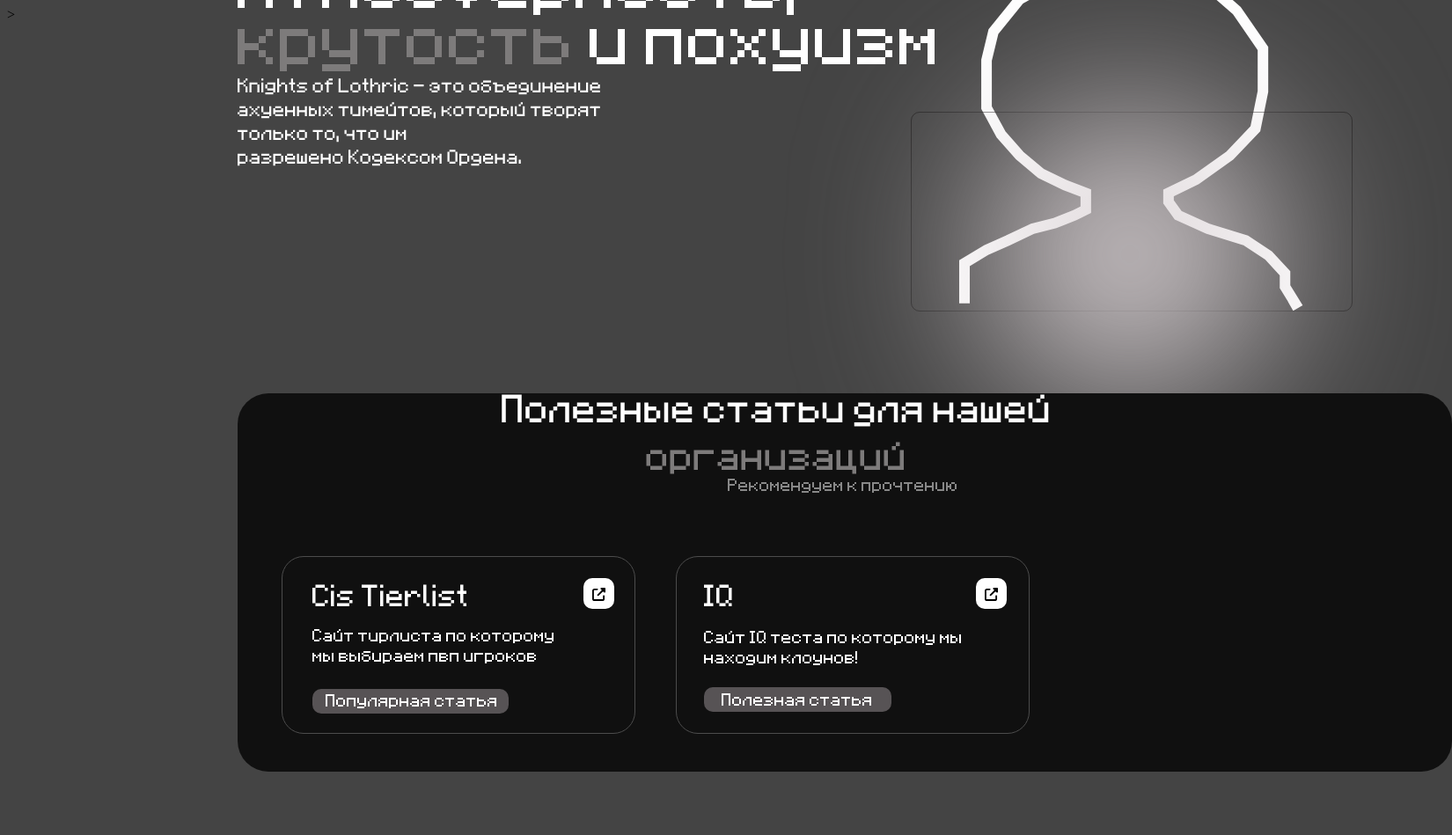
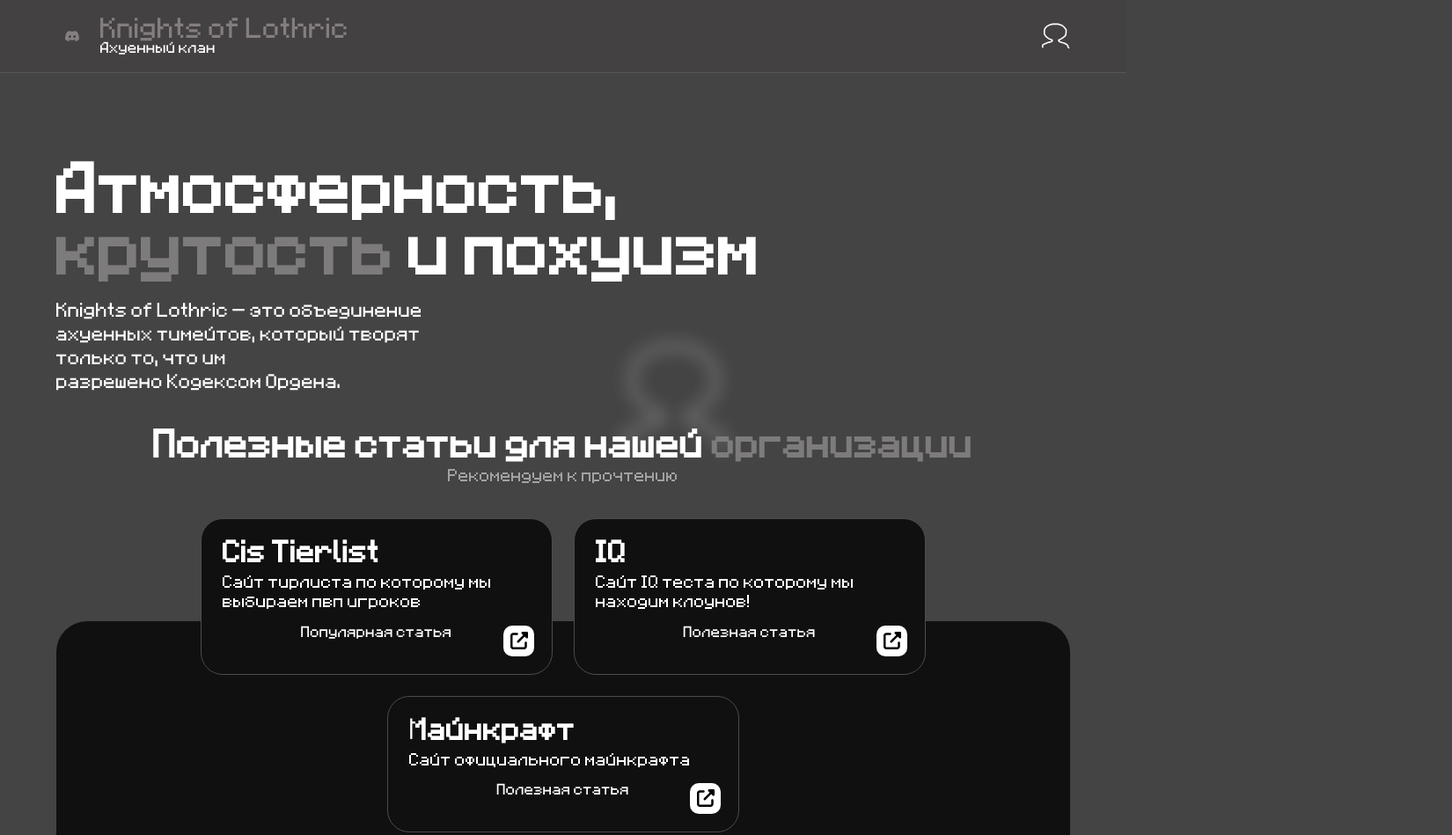
Before and after one commit to DanichTok/Knights-of-Lothrics, a plain HTML site: page index.html in a window 1280 px wide. Shown: the top 949 px of the page at 88% size, 1650 px wide, since content can reach past the window. Before the commit the page ends 877 px from the top, so only its background shows below. Drawn offline with Linux system fonts and the light colour scheme.

Commit message:
Add files via upload

```diff
--- a/index.html
+++ b/index.html
@@ -1,48 +1,72 @@
 <!DOCTYPE html>
-<html>
+<html lang="ru">
 <head>
+  <meta charset="UTF-8" />
+  <meta name="viewport" content="width=device-width, initial-scale=1.0" />
   <title>Knights of Lothric</title>
-  <link rel="stylesheet" type="text/css" href="styles.css">
-  <link rel="icon" href="Lothric111.png" type="image/png">
+  <link rel="stylesheet" type="text/css" href="styles.css" />
+  <link rel="icon" href="Lothric111.png" type="image/png" />
 </head>
 <body>
-                  <!-- Шапка сайта верхний блок -->>
-  <Div class="Nav"></Div>
-    <div class="discord" ></div>
-      <a href="https://discord.gg/Wga3ysv3y4">
-        <img src="img/discord.svg" alt="lorem" class="discord-img">
-      </a>
-          <div class="Minecraft" >Knights of Lothric</div>
-            <Div class="text1">Ахуенный клан</Div>
-                <img src="img/Lothric.svg" alt="lorem" class="Lothric">
-                  <!-- Основа сайта -->
-  <div class="text2">Атмосферность,<br><span style="color:#7d7b7b;">крутость</span> и похуизм</div>
-  <div class="text3">Knights of Lothric - это объединение<br> ахуенных тимейтов, который творят<br> только то, что им<br> разрешено Кодексом Ордена.</div>
-  <img src="img/Lothric2.svg" alt="lorem" class="Lothric2">
-  <div class="block1"></div>
-  <div class="block2"></div>
-  <div class="block3"></div>
-  <div class="text4">Полезные статьи для нашей <span style="color: #7d7b7b;">организаций</span></div>
-  <div class="text5">Рекомендуем к прочтению</div>
-  <div class="block5">
-    <div class="text6">Cis Tierlist</div>
-      <div class="text7">Сайт тирлиста по которому<br> мы выбираем пвп игроков</div>
-        <div class="block6"></div>
-          <div class="text8">Популярная статья</div>
-            <div class="block7"></div>
-              <a href="https://cistiers.net/">
-                <img src="img/URL.svg" alt="lorem" class="URL">
-              </a>
-  </div>
-  <div class="block8">
-    <div class="text9">IQ</div>
-      <div class="text10">Сайт IQ теста по которому мы находим клоунов!</div>
-        <div class="block9"></div>
-          <div class="text11">Полезная статья</div>
-            <div class="block10"></div>
-              <a href="https://ru.iq-test.cc/">
-                <img src="img/URL.svg" alt="lorem" class="URL2">
-              </a>
-  </div>
+  <!-- Шапка сайта -->
+  <header class="header">
+    <a href="https://discord.gg/Wga3ysv3y4" class="discord-link" target="_blank">
+      <img src="img/discord.svg" alt="Присоединиться к Discord" class="discord-img" />
+    </a>
+    <div class="logo-text">
+      <div class="site-title">Knights of Lothric</div>
+      <div class="tagline">Ахуенный клан</div>
+    </div>
+    <img src="img/Lothric.svg" alt="Логотип Knights of Lothric" class="lothric-logo" />
+  </header>
+
+  <!-- Основное содержимое -->
+  <main class="main">
+    <h1 class="hero-title">Атмосферность,<br><span>крутость</span> и похуизм</h1>
+    <p class="hero-desc">
+      Knights of Lothric — это объединение<br>
+      ахуенных тимейтов, который творят<br>
+      только то, что им<br>
+      разрешено Кодексом Ордена.
+    </p>
+    <img src="img/Lothric2.svg" alt="" class="lothric2" />
+
+    <section class="articles">
+      <h2 class="articles-title">Полезные статьи для нашей <span>организации</span></h2>
+      <p class="articles-subtitle">Рекомендуем к прочтению</p>
+
+      <div class="cards">
+        <!-- Карточка 1 -->
+        <article class="card">
+          <h3 class="card-title">Cis Tierlist</h3>
+          <p class="card-desc">Сайт тирлиста по которому мы выбираем пвп игроков</p>
+          <span class="label">Популярная статья</span>
+          <a href="https://cistiers.net/" target="_blank" class="card-link">
+            <img src="img/URL.svg" alt="Перейти" class="url-icon" />
+          </a>
+        </article>
+
+        <!-- Карточка 2 -->
+        <article class="card">
+          <h3 class="card-title">IQ</h3>
+          <p class="card-desc">Сайт IQ теста по которому мы находим клоунов!</p>
+          <span class="label">Полезная статья</span>
+          <a href="https://ru.iq-test.cc/" target="_blank" class="card-link">
+            <img src="img/URL.svg" alt="Пройти тест" class="url-icon" />
+          </a>
+        </article>
+
+        <!-- Карточка 3 -->
+        <article class="card">
+          <h3 class="card-title">Майнкрафт</h3>
+          <p class="card-desc">Сайт официального майнкрафта</p>
+          <span class="label">Полезная статья</span>
+          <a href="https://www.minecraft.net/" target="_blank" class="card-link">
+            <img src="img/URL.svg" alt="Перейти" class="url-icon" />
+          </a>
+        </article>
+      </div>
+    </section>
+  </main>
 </body>
 </html>
--- a/styles.css
+++ b/styles.css
@@ -1,264 +1,250 @@
-       body{
-    background-color: #444444; /* Цвет фона веб-страницы */
+/* Обнуление и базовые стили */
+* {
+  margin: 0;
+  padding: 0;
+  box-sizing: border-box;
 }
-       .Nav {
-    border-bottom: 1px solid rgba(255, 255, 255, 0.1);
-   width: 1920px;
-    height: 73px;
-    background: rgba(65, 60, 60, 0.4);
-   position: absolute; /* Абсолютное позиционирование */
-    bottom: 880px; /* Положение от нижнего края */
-    right: 5px; /* Положение от правого края */
+
+body {
+  background-color: #444444;
+  font-family: "Minecraft", sans-serif;
+  color: #fff;
+  min-height: 100vh;
+  overflow-x: hidden;
 }
-      .discord{
-   border: 1px solid #7e7e7e;
-   border-radius: 5px;
-   width: 35px;
-   height: 35px;
-   background: #3f3c3d;
-   position: absolute; /* Абсолютное позиционирование */
-    bottom: 900px; /* Положение от нижнего края */
-    right: 320px; /* Положение от правого края */
-      }
-      .discord-img {
-         width: 189;
-         height: 100;
-         position: absolute; /* Абсолютное позиционирование */
-    bottom: 909px; /* Положение от нижнего края */
-    right: 327px; /* Положение от правого края */
-      }
+
 @font-face {
   font-family: "Minecraft";
   src: url(minecraft.ttf);
 }
-   .Minecraft{
-   font-family: "Minecraft", sans-serif;
-   font-weight: 400;
-   font-size: 26px;
-   line-height: 100%;
+
+/* Адаптивная шапка */
+.header {
+  display: flex;
+  align-items: center;
+  gap: 15px;
+  padding: 20px 5%;
+  border-bottom: 1px solid rgba(255, 255, 255, 0.1);
+  background: rgba(65, 60, 60, 0.4);
+  position: relative;
+  z-index: 1000;
+}
+
+.discord-link {
+  width: 35px;
+  height: 35px;
+  display: flex;
+  align-items: center;
+  justify-content: center;
+}
+
+.discord-img {
+  width: 18px;
+  height: 18px;
+}
+
+.logo-text {
+  display: flex;
+  flex-direction: column;
+  gap: 2px;
+}
+
+.site-title {
+  font-size: clamp(1.5rem, 4vw, 26px);
   color: #847d80;
-         position: absolute; /* Абсолютное позиционирование */
-    bottom: 909px; /* Положение от нижнего края */
-    right: 1261px; /* Положение от правого края */
 }
-   .text1{
-   font-family: "Minecraft", sans-serif;
-   font-weight: 400;
+
+.tagline {
+  font-size: clamp(0.875rem, 2.5vw, 14px);
+  color: #fff;
+}
+
+.lothric-logo {
+  width: 32px;
+  height: 32px;
+  margin-left: auto;
+}
+
+/* Основное содержимое */
+.main {
+  padding: 100px 5% 60px;
+  position: relative;
+}
+
+.hero-title {
+  font-size: clamp(2.5rem, 8vw, 64px);
+  line-height: 1.1;
+  margin-bottom: 16px;
+}
+
+.hero-title span {
+  color: #7d7b7b;
+}
+
+.hero-desc {
+  font-size: clamp(1rem, 3vw, 18px);
+  line-height: 1.5;
+  margin-bottom: 40px;
+  max-width: 600px;
+}
+
+.lothric2 {
+  width: 120px;
+  height: 120px;
+  filter: blur(10px);
+  opacity: 0.6;
+  position: absolute;
+  top: 40%;
+  left: 60%;
+  transform: translate(-50%, -50%);
+  z-index: -1;
+}
+
+/* Фоновый блок под карточками */
+.main::before {
+  content: '';
+  position: absolute;
+  bottom: 0;
+  left: 5%;
+  width: 90%;
+  height: 300px;
+  background: #101010;
+  border-radius: 35px;
+  z-index: -2;
+}
+
+/* Заголовки статей */
+.articles-title {
+  font-size: clamp(1.75rem, 5vw, 36px);
+  text-align: center;
+  margin-bottom: 8px;
+}
+
+.articles-title span {
+  color: #7d7b7b;
+}
+
+.articles-subtitle {
+  font-size: clamp(0.875rem, 2.5vw, 16px);
+  color: rgba(255, 255, 255, 0.5);
+  text-align: center;
+  margin-bottom: 40px;
+}
+
+/* Карточки */
+.cards {
+  display: flex;
+  flex-wrap: wrap;
+  justify-content: center;
+  gap: 24px;
+  max-width: 1400px;
+  margin: 0 auto;
+}
+
+.card {
+  background: #101010;
+  border: 1px solid #4c4c4c;
+  border-radius: 25px;
+  width: 100%;
+  max-width: 400px;
+  padding: 24px;
+  position: relative;
+  color: #fff;
+}
+
+.card-title {
+  font-size: 28px;
+  margin-bottom: 8px;
+}
+
+.card-desc {
+  font-size: 16px;
+  line-height: 1.4;
+  margin-bottom: 16px;
+  color: #fff;
+}
+
+.label {
+  display: block;
   font-size: 14px;
-   line-height: 100%;
-   color: #fff;
-         position: absolute; /* Абсолютное позиционирование */
-    bottom: 894px; /* Положение от нижнего края */
-    right: 1414px; /* Положение от правого края */
-   }
-   .Lothric{
-   stroke-width: 2px;
-   stroke: #fff;
-   position: absolute; /* Абсолютное позиционирование */
-    bottom: 894px; /* Положение от нижнего края */
-    right: 1563px; /* Положение от правого края */
-   }
-   .text2{
-   font-family: "Minecraft", sans-serif;
-   font-weight: 400;
-   font-size: 64px;
-   line-height: 100%;
-   color: #fff;
-    position: absolute; /* Абсолютное позиционирование */
-    bottom: 719px; /* Положение от нижнего края */
-    left: 270px;
-   }
-   .text3{
-   font-family: "Minecraft", sans-serif;
-   font-weight: 400;
-   font-size: 18px;
-   line-height: 150%;
-   color: #fff;
-    position: absolute; /* Абсолютное позиционирование */
-    bottom: 607px; /* Положение от нижнего края */
-    left: 270px;
-   }
-   .Lothric2{
-      stroke-width: 12px;
-stroke: #fff;
-     position: absolute; /* Абсолютное позиционирование */
-    bottom: 446px; /* Положение от нижнего края */
-    left: 1090px;
-   }
-   .block1{
-   border: 1px solid rgba(12, 11, 11, 0.5);
-   border-radius: 10px;
-   width: 500px;
-   height: 225px;
-   position: absolute; /* Абсолютное позиционирование */
-    bottom: 446px; /* Положение от нижнего края */
-    left: 1035px;
-   }
-   .block2{
-   border-radius: 9999px;
-   width: 322px;
-   height: 322px;
-   filter: blur(104px);
-   background: #dbd3d6;
-   position: absolute; /* Абсолютное позиционирование */
-    bottom: 350px; /* Положение от нижнего края */
-    left: 1123px;
-   }
-   .block3{
-   border-radius: 35px;
-   width: 1380px;
-   height: 430px;
-   background: #101010;
-   position: absolute; /* Абсолютное позиционирование */
-   bottom: -77px; /* Положение от нижнего края */
-   left: 270px;
-   }
-   .text4{
-   font-family: "Minecraft", sans-serif;
-   font-weight: 400;
-   font-size: 36px;
-   line-height: 150%;
   text-align: center;
   color: #fff;
-   position: absolute; /* Абсолютное позиционирование */
-   bottom: 252px; /* Положение от нижнего края */
-   left: 486px;
+  margin-bottom: 16px;
 }
-   .text5{
-   font-family: "Minecraft", sans-serif;
-   font-weight: 400;
-   font-size: 16px;
-   line-height: 150%;
-   text-align: center;
-   color: rgba(255, 255, 255, 0.5);
-   position: absolute; /* Абсолютное позиционирование */
-   bottom: 236px; /* Положение от нижнего края */
-   left: 827px;
-   }
-   .block5{
-   border: 1px solid #4c4c4c;
-   border-radius: 25px;
-   width: 400px;
-   height: 200px;
-   position: absolute; /* Абсолютное позиционирование */
-   bottom: -34px; /* Положение от нижнего края */
-   left: 320px;
-   }
-   .text6{
-   font-family: "Minecraft", sans-serif;
-   font-weight: 400;
-   font-size: 28px;
-   line-height: 100%;
-   color: #fff;
-   position: absolute; /* Абсолютное позиционирование */
-   bottom: 140px;
-   left: 34px;
-   }
-   .text7{
-   font-family: "Minecraft", sans-serif;
-   font-weight: 400;
-   font-size: 16px;
-   line-height: 144%;
-   color: #fff;
-   position: absolute; /* Абсолютное позиционирование */
-   bottom: 75px;
-   left: 34px;
-   }
-   .block6{
-   border-radius: 10px;
-   width: 223px;
-   height: 28px;
-   position: absolute; /* Абсолютное позиционирование */
-   bottom: 22px;
-   left: 34px;
-   background: #575355;
-   }
-   .text8{
-   font-family: "Minecraft", sans-serif;
-   font-weight: 400;
-   font-size: 16px;
-   line-height: 150%;
-   text-align: center;
-   color: #fff;
-   position: absolute; /* Абсолютное позиционирование */
-   bottom: 24px;
-   left: 49px;
-   }
-   .block7{
-   border-radius: 10px;
+
+.card-link {
+  position: absolute;
+  bottom: 20px;
+  right: 20px;
   width: 35px;
   height: 35px;
   background: #fff;
-   position: absolute; /* Абсолютное позиционирование */
-   bottom: 141px;
-   left: 342px;
+  border-radius: 10px;
+  display: flex;
+  align-items: center;
+  justify-content: center;
 }
-   .URL{
-   position: absolute; /* Абсолютное позиционирование */
-   bottom: 150px;
-   left: 352px;
+
+.url-icon {
+  width: 20px;
+  height: 20px;
 }
-   .block8{
-   border: 1px solid #4c4c4c;
-   border-radius: 25px;
-   width: 400px;
-   height: 200px;
-   position: absolute; /* Абсолютное позиционирование */
-   bottom: -34px;
-   left: 768px;
+
+/* Адаптивность — медиа-запросы */
+@media (max-width: 768px) {
+  .header {
+    padding: 15px 5%;
   }
-   .text9{
-   font-family: "Minecraft", sans-serif;
-   font-weight: 400;
-   font-size: 28px;
-   line-height: 100%;
-   color: #fff;
-   position: absolute; /* Абсолютное позиционирование */
-   bottom: 140px;
-   left: 31px;
+
+  .site-title, .tagline {
+    font-size: 14px;
   }
-   .text10{
-   font-family: "Minecraft", sans-serif;
-   font-weight: 400;
+
+  .main {
+    padding: 80px 5% 50px;
+  }
+
+  .hero-title {
+    font-size: 2.5rem;
+  }
+
+  .hero-desc {
     font-size: 16px;
-   line-height: 144%;
-   color: #fff;
-   position: absolute; /* Абсолютное позиционирование */
-   bottom: 73px;
-   left: 31px;
   }
-   .block9{
-   border-radius: 10px;
-   width: 213px;
-   height: 28px;
-   background: #575355;
-   position: absolute; /* Абсолютное позиционирование */
-   bottom: 24px;
-   left: 31px;
+
+  .cards {
+    gap: 20px;
   }
-   .text11{
-   font-family: "Minecraft", sans-serif;
-   font-weight: 400;
-   font-size: 16px;
-   line-height: 150%;
-   text-align: center;
-   color: #fff;
-   position: absolute; /* Абсолютное позиционирование */
-   bottom: 25px;
-   left: 51px;
+
+  .card {
+    padding: 20px;
   }
-   .block10{
-   border-radius: 10px;
-   width: 35px;
-   height: 35px;
-   background: #fff;
-   position: absolute; /* Абсолютное позиционирование */
-   bottom: 141px;
-   left: 340px;
+
+  .card-link {
+    width: 30px;
+    height: 30px;
   }
-   .URL2{
 
-   position: absolute; /* Абсолютное позиционирование */
-   bottom: 150px;
-   left: 350px;
+  .url-icon {
+    width: 18px;
+    height: 18px;
   }
+}
+
+@media (max-width: 480px) {
+  .hero-title {
+    font-size: 2rem;
+  }
+
+  .hero-desc {
+    font-size: 14px;
+  }
+
+  .card-title {
+    font-size: 24px;
+  }
+
+  .card-desc {
+    font-size: 14px;
+  }
+}
```
Lines whose indentation alone changed are shown as unchanged.
